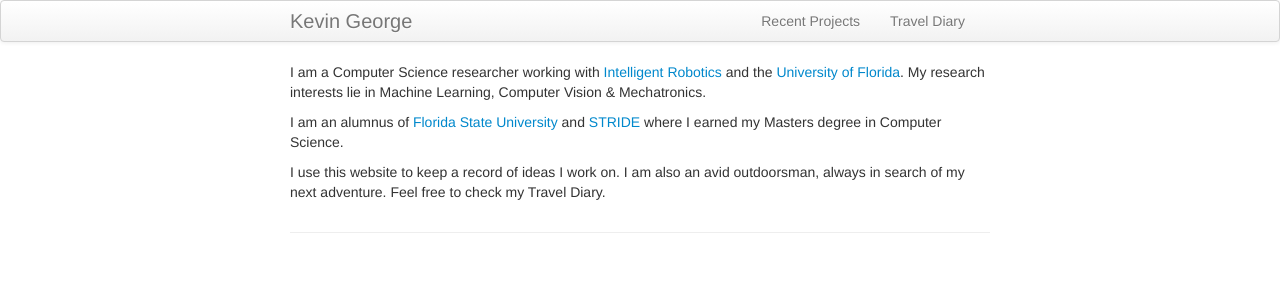
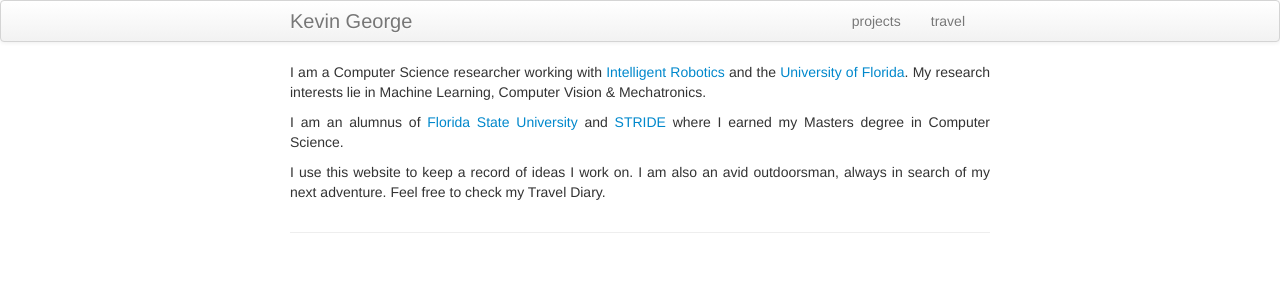
Before and after one commit to kevin-george/kevin-george.github.io, a Jekyll site: the page built from index.md, in a window 1280 px wide. Shown: the top 300 px of the page. Built offline with Jekyll 4.4.1, drawn with Linux system fonts in a browser that asks for light colours.

Commit message:
Justification of text

```diff
--- a/_includes/themes/twitter/default.html
+++ b/_includes/themes/twitter/default.html
@@ -33,8 +33,9 @@
         <div class="container-narrow">
           <a class="brand" href="{{ HOME_PATH }}">{{ site.title }}</a>
 	  <ul class="nav">
-              <li><a href="{{ BASE_PATH }}/pages/recent.html">Recent Projects</a></li>
-              <li><a href="{{ BASE_PATH }}/pages/travel.html">Travel Diary</a></li>
+	      <li><a href="{{ BASE_PATH }}/pages/recent.html">projects</a></li>
+	      <li><a href="{{ BASE_PATH }}/pages/travel.html">travel</a></li>
+	      <!-- <li><a href="{{ BASE_PATH }}/assets/kevin_george_cv.pdf">cv</a></li> -->
 	  </ul>
         </div>
       </div>
@@ -43,7 +44,9 @@
     <div class="container-narrow">
 
       <div class="content">
+	<div style="text-align: justify">
         {{ content }}
+	</div>
       </div>
       <hr>
 
```
